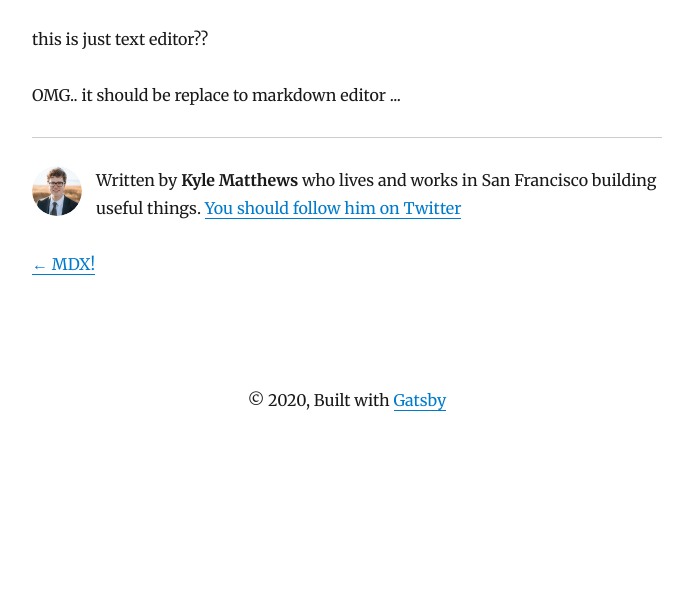
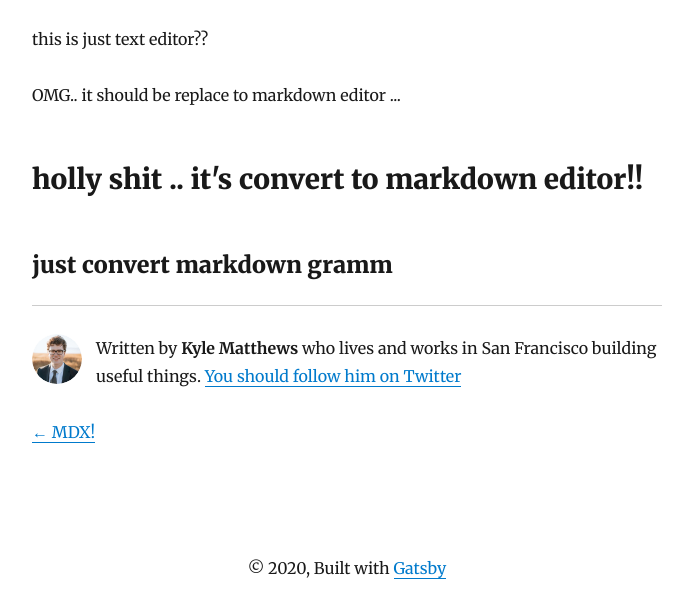
Before and after one commit to euntak/osier.dev, a Gatsby site: page /blog/what-is-this/ in a window 1280 px wide. Shown: the part 198-800 px from the top of the page, without its empty margins (293-981 px from the left). Built offline with nearby package versions, Linux system fonts and the light colour scheme; Gatsby itself is replaced by a stand-in of ours; some packages are replaced by stand-ins of ours.

Commit message:
Update Blog “what-is-this”

```diff
--- a/content/blog/what-is-this.md
+++ b/content/blog/what-is-this.md
@@ -9,3 +9,7 @@ this is just text editor??
 
 
 OMG.. it should be replace to markdown editor ...
+
+## holly shit .. it's convert to markdown editor!!
+
+### just convert markdown gramm
```
